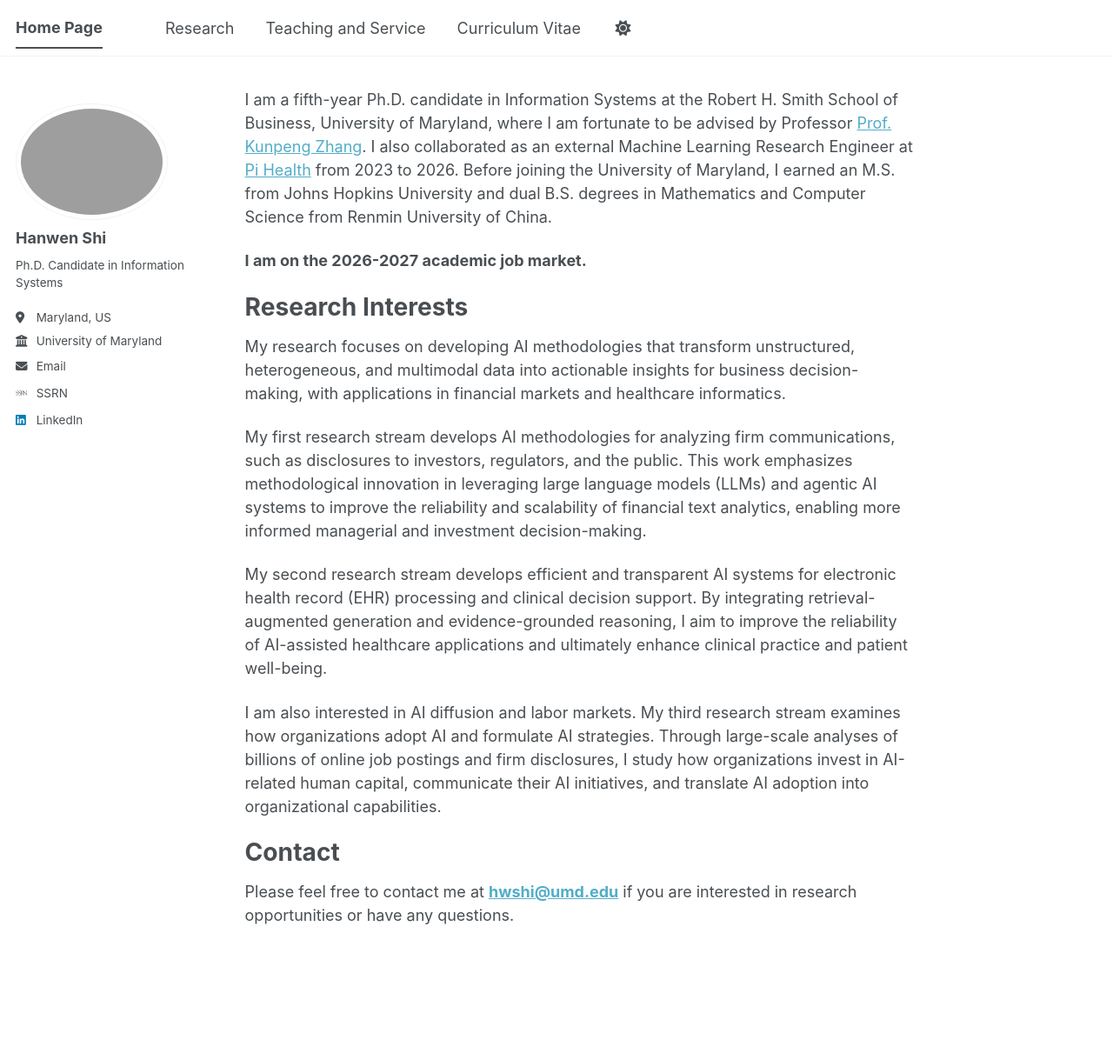
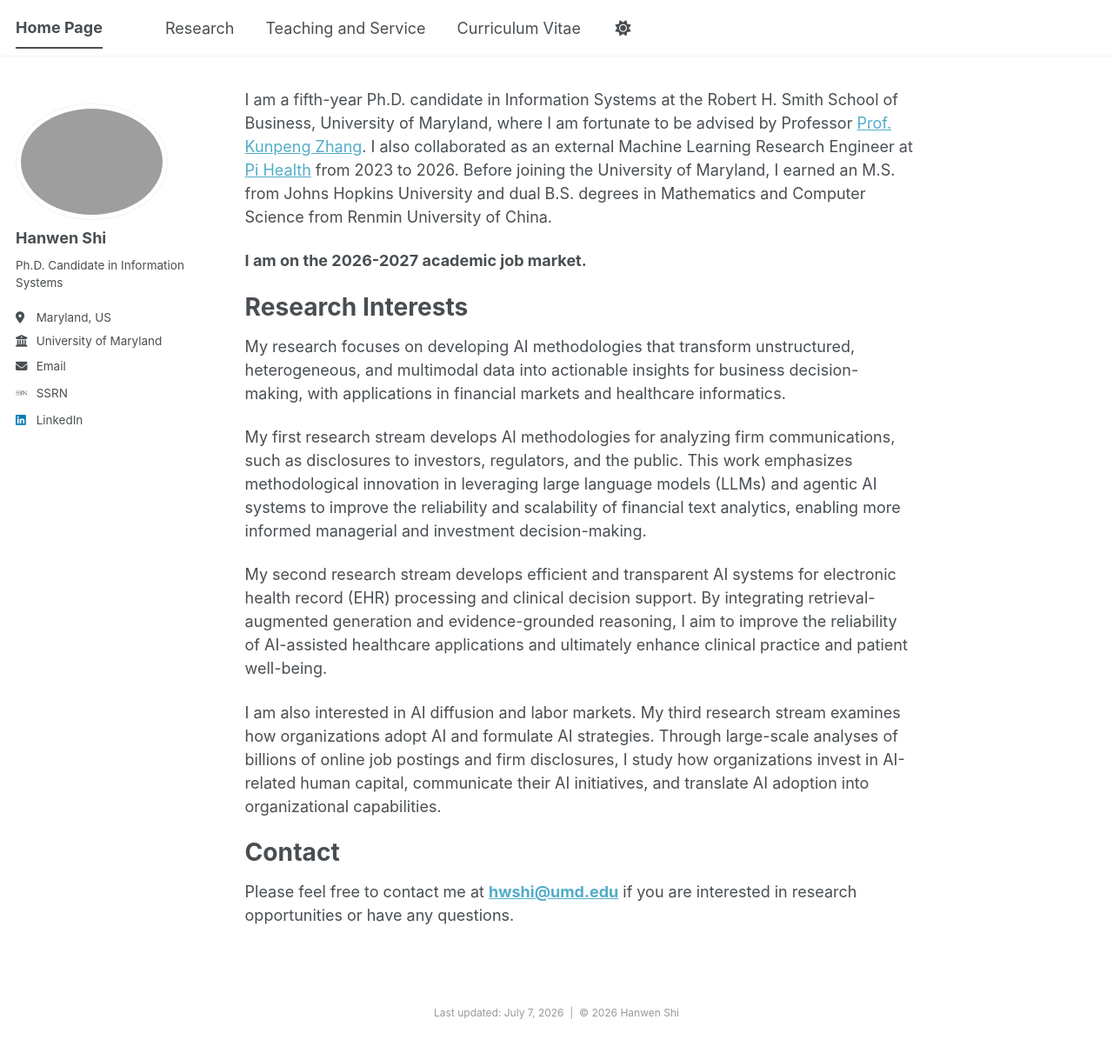
Before and after one commit to FrankieShih/frankieshih.github.io, a Jekyll site: the page built from _pages/about.md, in a window 1280 px wide and 1330 px high. Shown: the top 1211 px of the window at 87% size. Built offline with Jekyll 4.4.1, drawn with Linux system fonts in a browser that asks for light colours; some web fonts are replaced; a script bundle is joined from its source files by our own code; library files that are not in the unit come from our copies.

Commit message:
Add footer with last updated date and copyright

```diff
--- a/_layouts/default.html
+++ b/_layouts/default.html
@@ -28,4 +28,10 @@ layout: compress
     {% include scripts.html %}
 
   </body>
+
+  <div style="text-align:center; font-size:12px; color:#999; margin:40px 0 20px;">
+  Last updated: {{ site.time | date: "%B %-d, %Y" }} &nbsp;|&nbsp;
+  &copy; {{ "now" | date: "%Y" }} Hanwen Shi
+  </div>
+
 </html>
```
